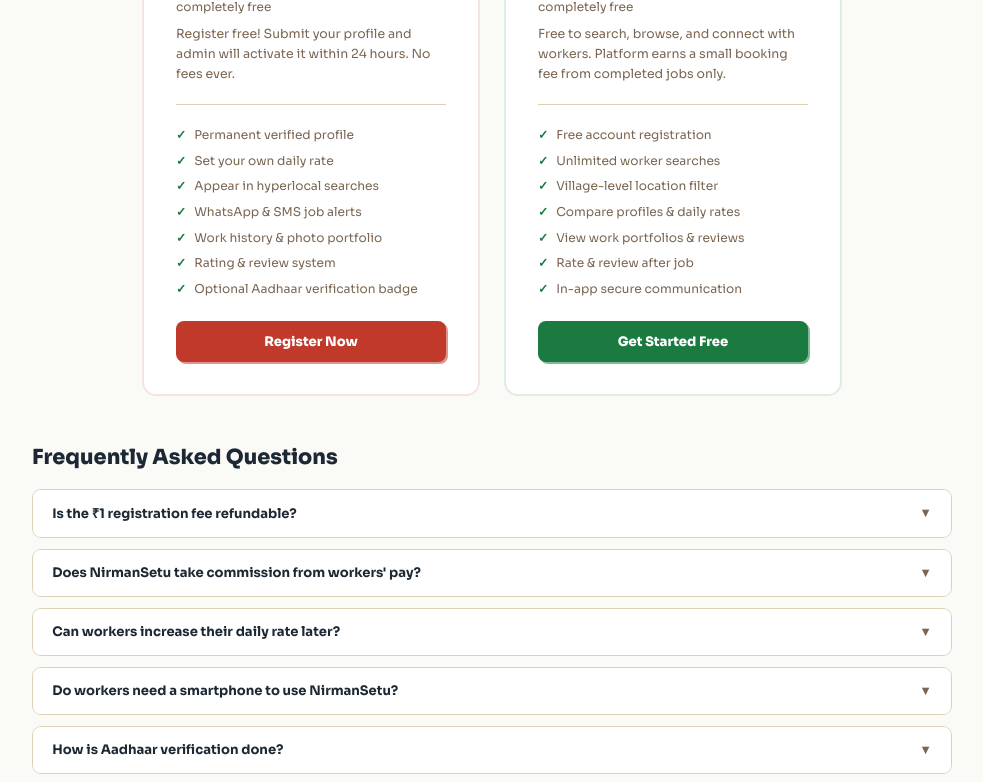
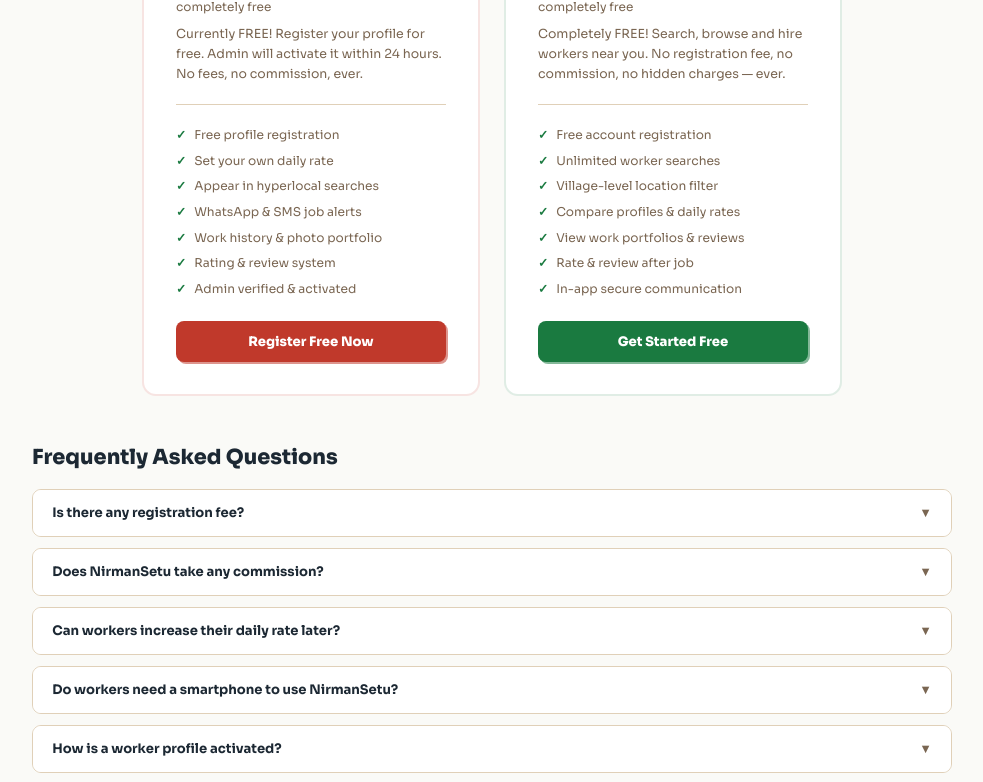
Before and after one commit to grv1831/NirmanSetu, a React (Create React App) app in the folder frontend/: page /pricing in a window 1280 px wide. Shown: the part 476-1258 px from the top of the page, without its empty margins (148-1131 px from the left). Built offline with nearby package versions, Linux system fonts and the light colour scheme.

Commit message:
Zero fees and commission for everyone

```diff
--- a/frontend/src/pages/Pricing.js
+++ b/frontend/src/pages/Pricing.js
@@ -4,12 +4,12 @@
 import Footer from '../components/Footer';
 
 const FAQS = [
-  ['Is the ₹1 registration fee refundable?','The ₹1 fee is non-refundable. It is a nominal one-time charge to verify intent and prevent fake profiles. Once registered, your profile is permanent with no recurring charges.'],
-  ['Does NirmanSetu take commission from workers\' pay?','No. Workers keep 100% of what they earn. NirmanSetu earns a small booking convenience fee from property owners on completed bookings only.'],
-  ['Can workers increase their daily rate later?','Absolutely. Workers can update their daily rate anytime from their dashboard. Government minimum wage is shown as a reference floor. Higher-rated workers typically command better rates.'],
-  ['Do workers need a smartphone to use NirmanSetu?','No. Workers can receive job alerts and accept/decline requests via WhatsApp or simple SMS on any mobile phone. Only the ₹1 registration needs internet.'],
-  ['How is Aadhaar verification done?','Aadhaar verification is optional but recommended. Workers share their Aadhaar number during registration; our system performs an OTP-based DigiLocker verification. Verified workers get a green badge.'],
-  ['Is it really free for property owners?','Yes, completely free to register, search, browse, and contact workers. A small convenience fee is charged only on confirmed bookings via the platform.'],
+  ['Is there any registration fee?','Registration is completely free for everyone! Workers submit their profile and admin activates it within 24 hours. Owners can search and hire for free.'],
+  ['Does NirmanSetu take any commission?','Zero commission. NirmanSetu takes nothing from anyone. Workers keep 100% of what they earn. Owners pay nothing to hire. The platform is completely free for everyone.'],
+  ['Can workers increase their daily rate later?','Absolutely. Workers can update their daily rate anytime from their dashboard. Set your own price — you decide your value.'],
+  ['Do workers need a smartphone to use NirmanSetu?','No. Workers can receive job alerts and accept requests via WhatsApp or SMS on any basic mobile phone.'],
+  ['How is a worker profile activated?','After registering, admin reviews and activates your profile within 24 hours. Once active, your profile appears in searches from your area.'],
+  ['Is it really free for property owners?','Yes, 100% free! Register, search, browse, contact and hire workers — all at zero cost. No fees, no commission, no hidden charges whatsoever.'],
 ];
 
 export default function Pricing() {
@@ -20,14 +20,14 @@
   {
     role: 'For Kaarigar 💼', color: '#C0392B', badge: 'WORKERS',
     price: '0', period: 'completely free',
-desc: 'Register free! Submit your profile and admin will activate it within 24 hours. No fees ever.',
-      features: ['Permanent verified profile','Set your own daily rate','Appear in hyperlocal searches','WhatsApp & SMS job alerts','Work history & photo portfolio','Rating & review system','Optional Aadhaar verification badge'],
-      cta: 'Register Now', route: '/register',
+    desc: 'Currently FREE! Register your profile for free. Admin will activate it within 24 hours. No fees, no commission, ever.',
+    features: ['Free profile registration','Set your own daily rate','Appear in hyperlocal searches','WhatsApp & SMS job alerts','Work history & photo portfolio','Rating & review system','Admin verified & activated'],
+    cta: 'Register Free Now', route: '/register',
   },
   {
     role: 'For Property Owners 🏠', color: '#1A7A40', badge: 'OWNERS',
     price: '0', period: 'completely free',
-      desc: 'Free to search, browse, and connect with workers. Platform earns a small booking fee from completed jobs only.',
+    desc: 'Completely FREE! Search, browse and hire workers near you. No registration fee, no commission, no hidden charges — ever.',
     features: ['Free account registration','Unlimited worker searches','Village-level location filter','Compare profiles & daily rates','View work portfolios & reviews','Rate & review after job','In-app secure communication'],
     cta: 'Get Started Free', route: '/register',
   },
```
Lines whose indentation alone changed are shown as unchanged.
